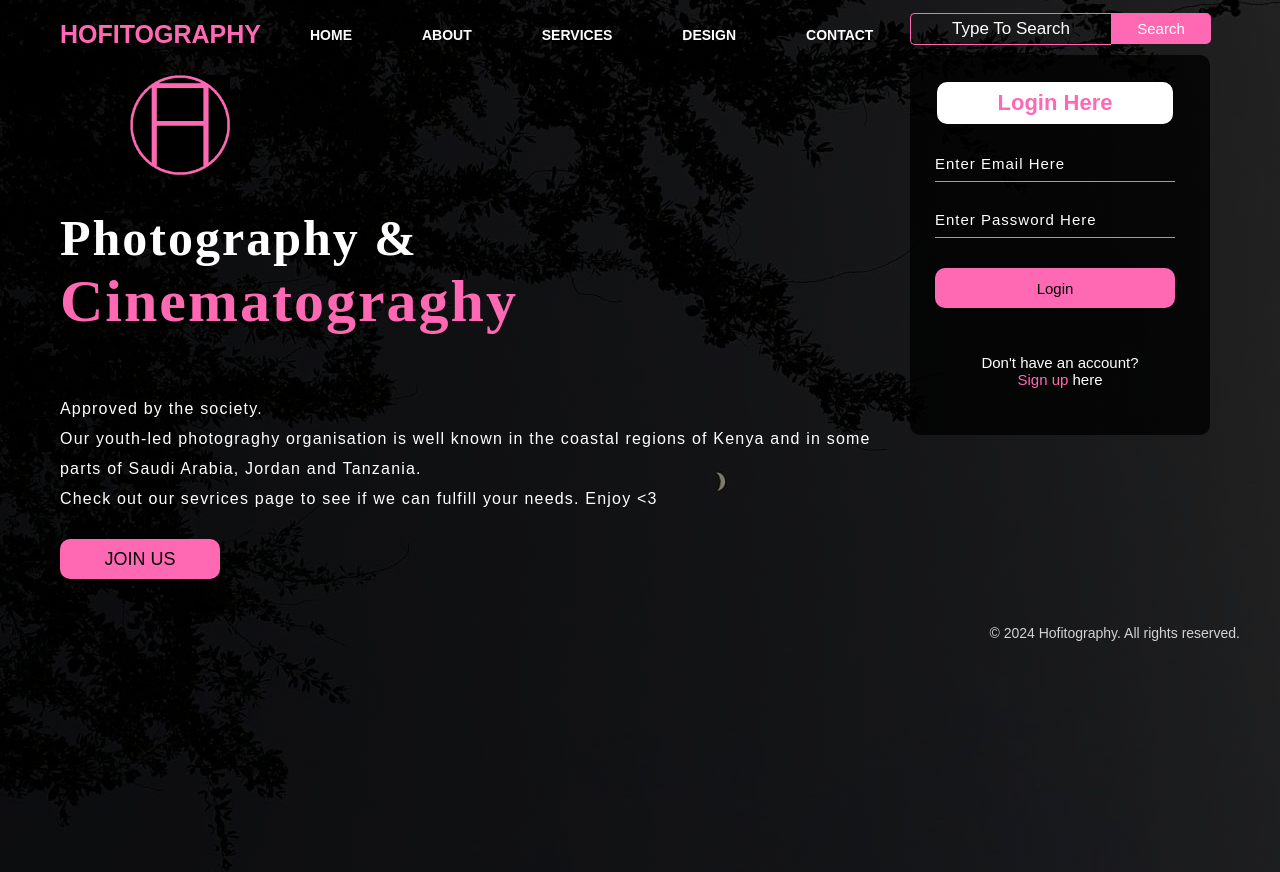
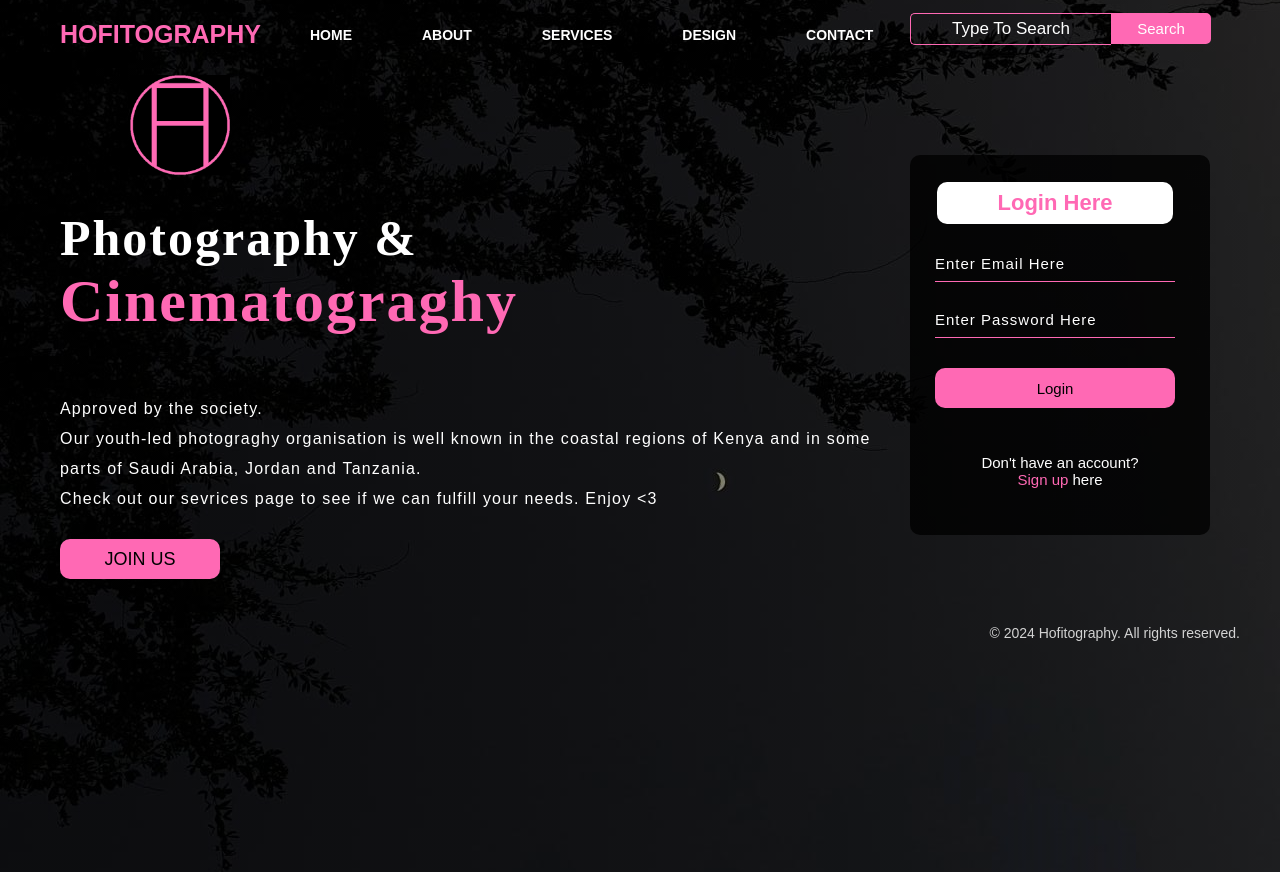
Before and after one commit to Hofitech/Hofitography, a plain HTML site: page Index.html in a window 1280 px wide. Drawn offline with Linux system fonts and the light colour scheme.

Commit message:
Update Index Style.css

```diff
--- a/Index Style.css
+++ b/Index Style.css
@@ -158,7 +158,8 @@ ul li a:hover{
     top: -20px;
     left: 870px;
     border-radius: 10px;
-    padding-top: 50px;
+    padding-top: 100px;
+    margin-top: 100px;
     padding: 25px;
 }
 
```
